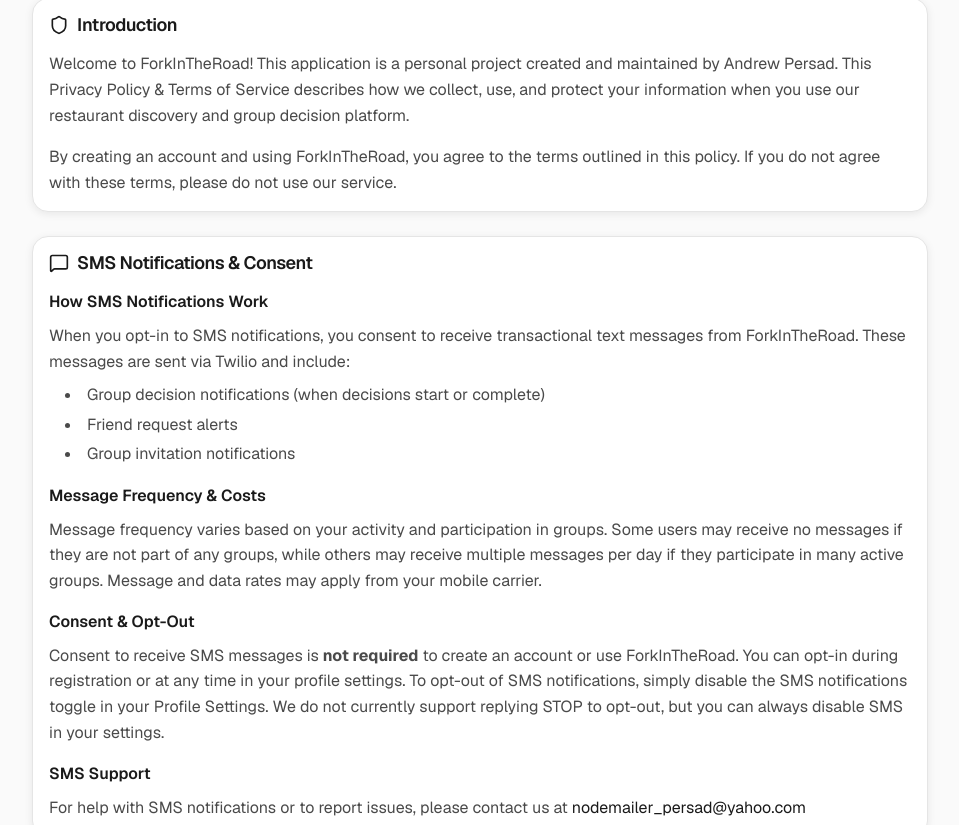
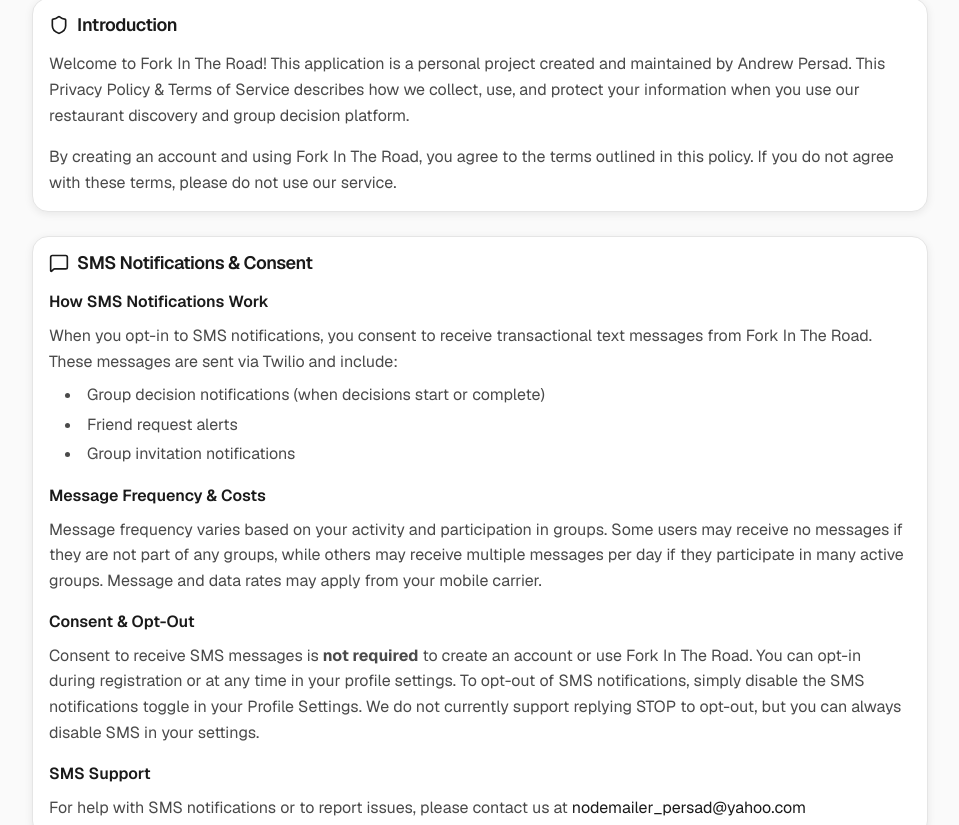
Before and after one commit to akpersad/YouHungry, a Next.js app: page /privacy-policy in a window 1280 px wide. Shown: the part 269-1094 px from the top of the page, without its empty margins (160-1119 px from the left). Built offline with nearby package versions, Linux system fonts and the light colour scheme; no server answers.

Commit message:
docs: update privacy policy with latest policies
- Update app name references
- Enhance privacy policy content
- Ensure compliance with current data handling practices

```diff
--- a/src/app/privacy-policy/page.tsx
+++ b/src/app/privacy-policy/page.tsx
@@ -45,16 +45,16 @@
             </CardHeader>
             <CardContent className="space-y-4">
               <p className="text-secondary">
-                Welcome to ForkInTheRoad! This application is a personal project
-                created and maintained by Andrew Persad. This Privacy Policy &
-                Terms of Service describes how we collect, use, and protect your
-                information when you use our restaurant discovery and group
-                decision platform.
+                Welcome to Fork In The Road! This application is a personal
+                project created and maintained by Andrew Persad. This Privacy
+                Policy & Terms of Service describes how we collect, use, and
+                protect your information when you use our restaurant discovery
+                and group decision platform.
               </p>
               <p className="text-secondary">
-                By creating an account and using ForkInTheRoad, you agree to the
-                terms outlined in this policy. If you do not agree with these
-                terms, please do not use our service.
+                By creating an account and using Fork In The Road, you agree to
+                the terms outlined in this policy. If you do not agree with
+                these terms, please do not use our service.
               </p>
             </CardContent>
           </Card>
@@ -74,8 +74,8 @@
                 </h3>
                 <p className="text-secondary">
                   When you opt-in to SMS notifications, you consent to receive
-                  transactional text messages from ForkInTheRoad. These messages
-                  are sent via Twilio and include:
+                  transactional text messages from Fork In The Road. These
+                  messages are sent via Twilio and include:
                 </p>
                 <ul className="list-disc list-inside ml-4 mt-2 space-y-1 text-secondary">
                   <li>
@@ -107,13 +107,12 @@
                 </h3>
                 <p className="text-secondary">
                   Consent to receive SMS messages is{' '}
-                  <strong>not required</strong> to create an account or use
-                  ForkInTheRoad. You can opt-in during registration or at any
-                  time in your profile settings. To opt-out of SMS
-                  notifications, simply disable the SMS notifications toggle in
-                  your Profile Settings. We do not currently support replying
-                  STOP to opt-out, but you can always disable SMS in your
-                  settings.
+                  <strong>not required</strong> to create an account or use Fork
+                  In The Road. You can opt-in during registration or at any time
+                  in your profile settings. To opt-out of SMS notifications,
+                  simply disable the SMS notifications toggle in your Profile
+                  Settings. We do not currently support replying STOP to
+                  opt-out, but you can always disable SMS in your settings.
                 </p>
               </div>
 
@@ -343,8 +342,8 @@
             </CardHeader>
             <CardContent>
               <p className="text-secondary">
-                ForkInTheRoad is not intended for use by children under the age
-                of 13. We do not knowingly collect personal information from
+                Fork In The Road is not intended for use by children under the
+                age of 13. We do not knowingly collect personal information from
                 children under 13. If we become aware that we have collected
                 information from a child under 13, we will take steps to delete
                 that information promptly. If you believe we have collected
@@ -367,8 +366,8 @@
                 will update the &quot;Last Updated&quot; date at the top of this
                 page. For significant changes, we will notify you via email or
                 through a prominent notice in the application. Your continued
-                use of ForkInTheRoad after changes are posted constitutes your
-                acceptance of the updated policy.
+                use of Fork In The Road after changes are posted constitutes
+                your acceptance of the updated policy.
               </p>
             </CardContent>
           </Card>
```
